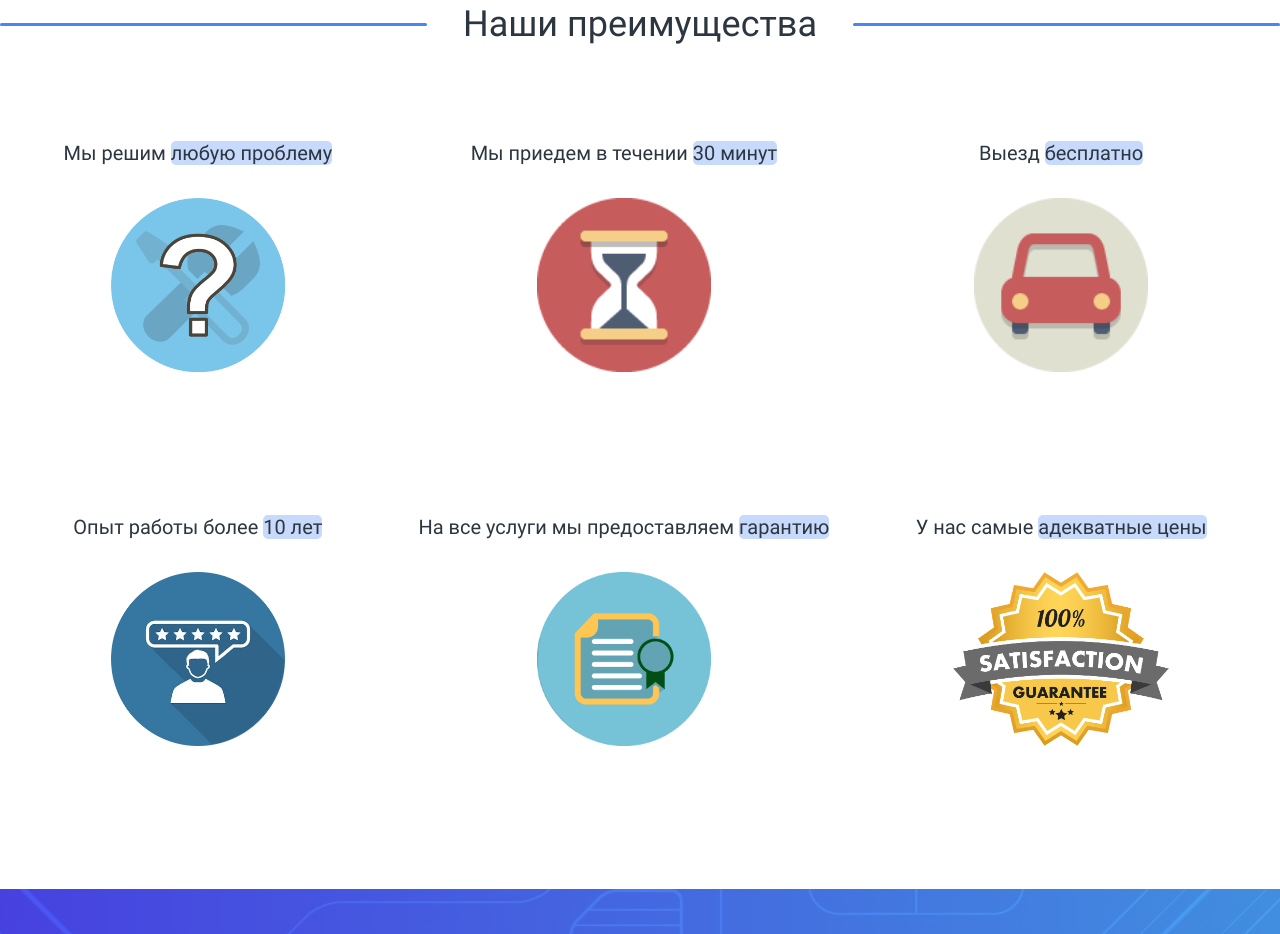
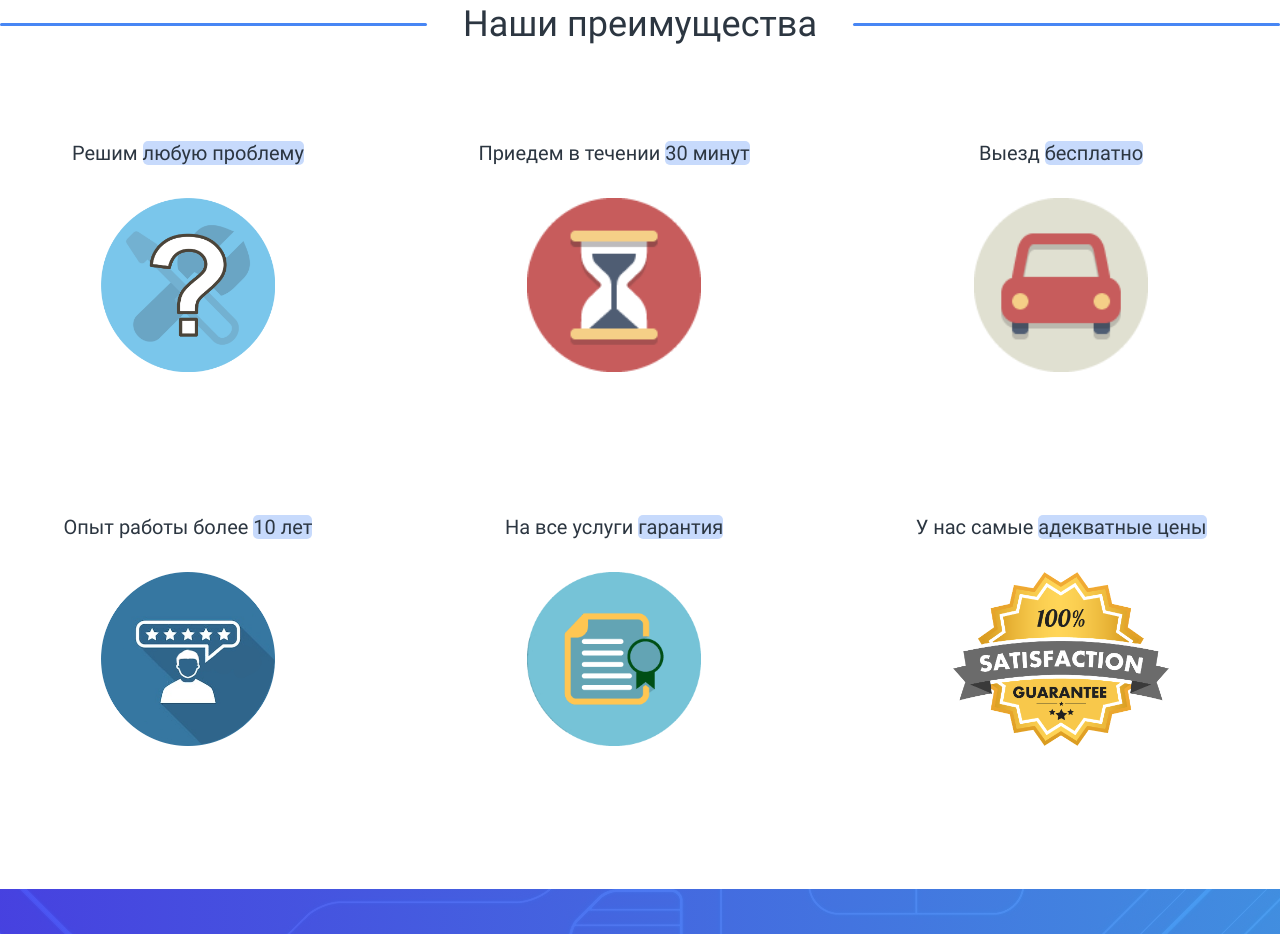
Before and after one commit to Zus123/master, a plain HTML site: page index.html in a window 1280 px wide. Shown: the part 780-1714 px from the top of the page. Drawn offline with Linux system fonts and the light colour scheme; a script that the page names is missing.

Commit message:
Update index.html

```diff
--- a/index.html
+++ b/index.html
@@ -79,7 +79,7 @@
 
             <div class="preim_kub-fon">
                 <div class="preim_ic1">
-                    <div class="pr_tx">Мы решим <span> любую проблему </span></div>
+                    <div class="pr_tx">Решим <span> любую проблему </span></div>
                     <img src="images/354214237169.png"/>
                 </div>
                 <div class="preim_ic1">
@@ -90,11 +90,11 @@
 
             <div class="preim_kub-fon">
                 <div class="preim_ic1">
-                    <div class="pr_tx">Мы приедем в течении  <span> 30 минут </span></div>
+                    <div class="pr_tx">Приедем в течении  <span> 30 минут </span></div>
                     <img src="images/hourglass_23777.png"/>
                 </div>
                 <div class="preim_ic1">
-                    <div class="pr_tx">На все услуги мы предоставляем  <span> гарантию </span></div>
+                    <div class="pr_tx">На все услуги  <span> гарантия </span></div>
                     <img src="images/certificate-icon_31840.png"/>
                 </div>
             </div>
@@ -349,14 +349,5 @@
 
 
 
-
-
-
-
-
-
-
-
-
 </body>
 </html>
```
